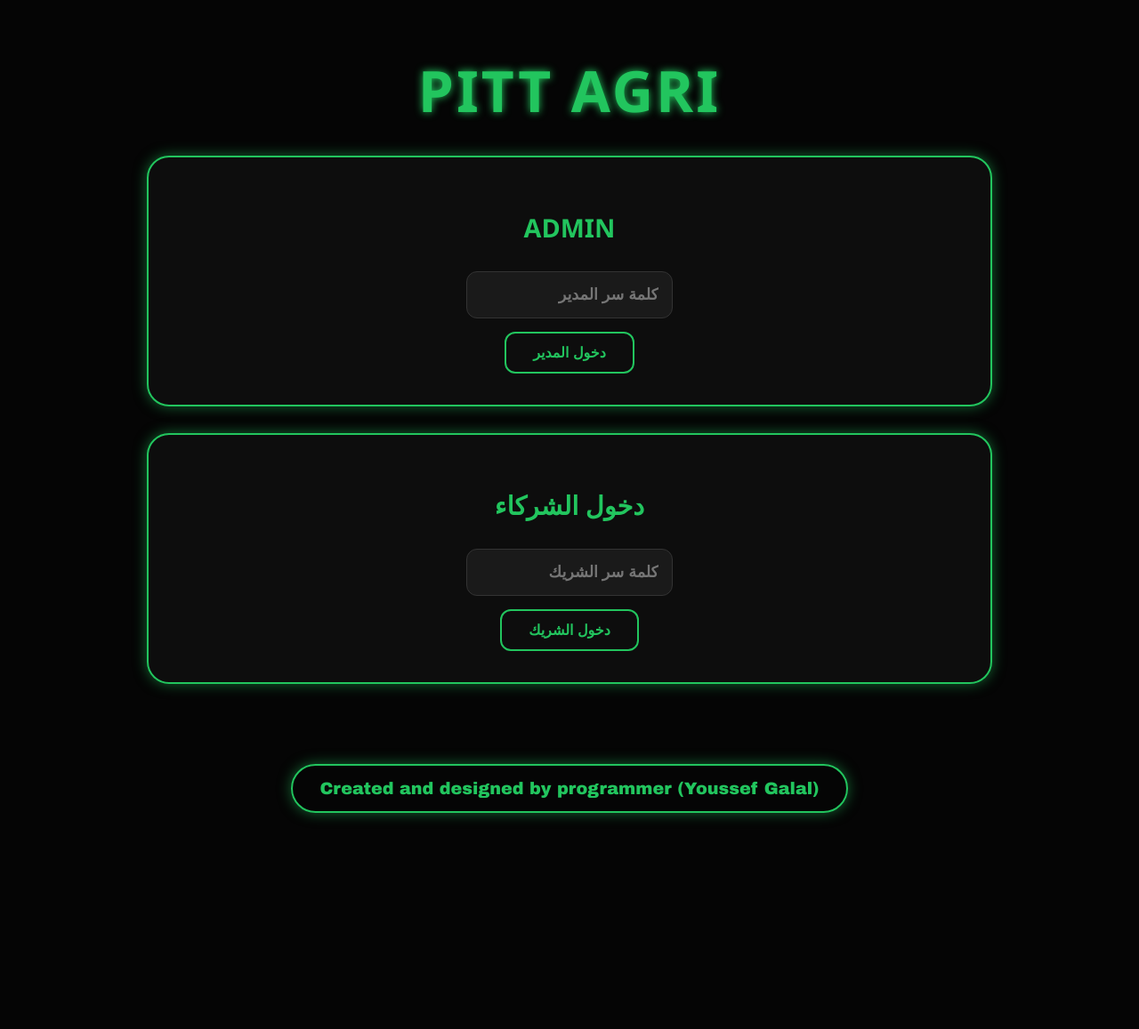
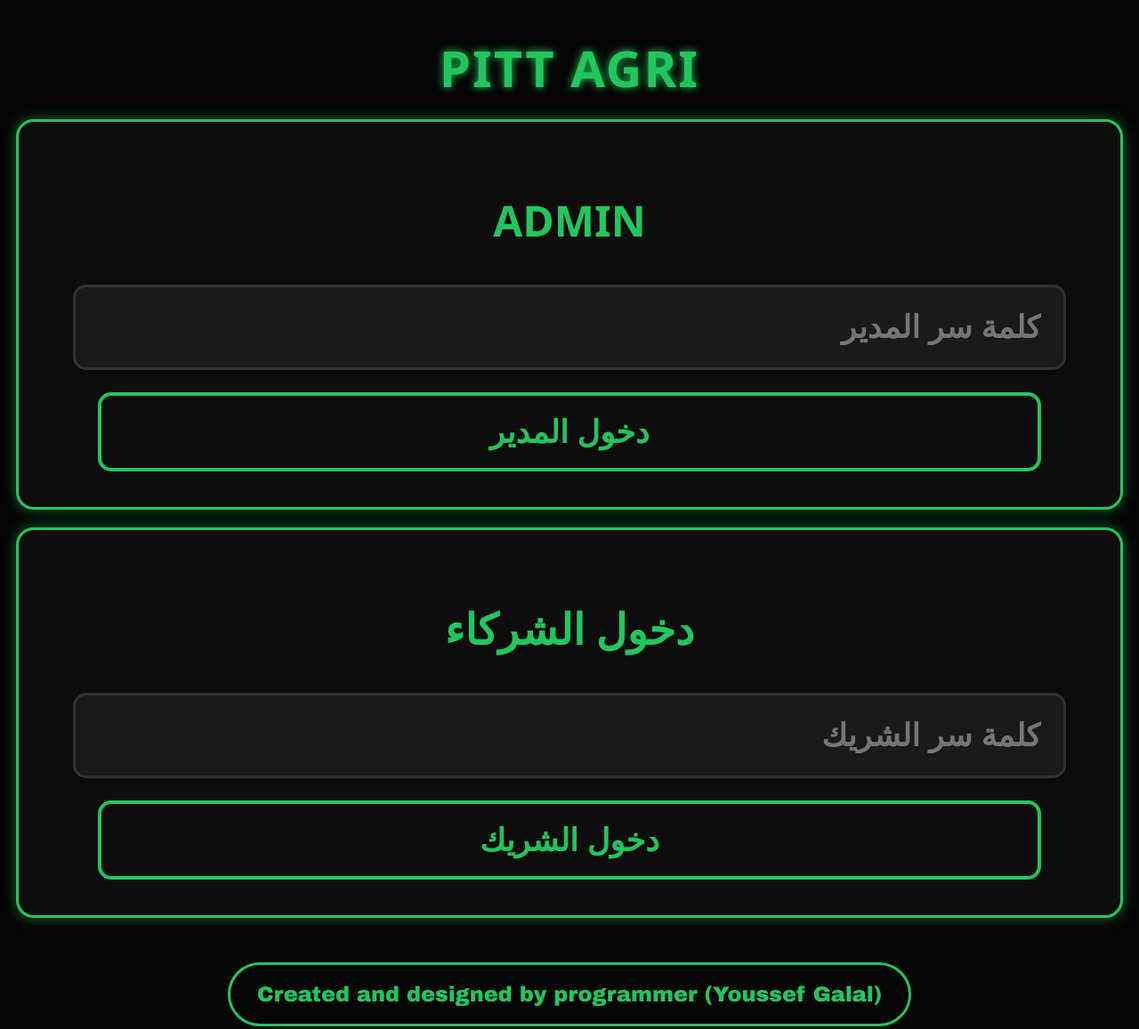
Before and after one commit to ygalal716-web/pitt-agri, a plain HTML site: page index.html in a window 1280 px wide. Shown: the whole page at 89% size. Before the commit the page ends 982 px from the top, so only its background shows below. Drawn offline with Linux system fonts and the light colour scheme.

Commit message:
index.html

```diff
--- a/index.html
+++ b/index.html
@@ -7,44 +7,42 @@
     <script src="https://www.gstatic.com/firebasejs/9.6.1/firebase-firestore-compat.js"></script>
     <style>
         :root { --bg: #050505; --accent: #22c55e; --text: #ffffff; --neon-shadow: 0 0 15px rgba(34, 197, 94, 0.5); }
-        body { font-family: 'Segoe UI', sans-serif; background: #050505; color: #ffffff; padding: 20px; }
-        .container { max-width: 950px; margin: auto; text-align: center; }
+        body { font-family: 'Segoe UI', sans-serif; background: #050505; color: #ffffff; padding: 10px; }
+        .container { max-width: 100%; margin: auto; text-align: center; }
 
-        .farm-title { font-size: 4em; font-weight: 900; color: var(--accent); margin: 30px 0; letter-spacing: 3px; text-transform: uppercase; text-shadow: 0 0 10px var(--accent); }
+        .farm-title { font-size: 3.5em !important; font-weight: 900; color: var(--accent); margin: 20px 0; letter-spacing: 2px; text-transform: uppercase; text-shadow: 0 0 10px var(--accent); }
 
         .glossy-box {
             background: #0d0d0d;
-            padding: 30px; border-radius: 25px;
-            border: 2px solid var(--accent);
+            padding: 30px; border-radius: 20px;
+            border: 3px solid var(--accent);
             box-shadow: var(--neon-shadow);
-            margin: 30px 0;
-            transition: 0.4s;
+            margin: 20px 0;
         }
 
-        h3 { font-size: 1.8em; font-weight: 800; color: var(--accent); margin-bottom: 20px; text-transform: uppercase; }
+        h3 { font-size: 3em !important; font-weight: 900 !important; color: var(--accent) !important; margin-bottom: 25px !important; text-transform: uppercase; }
 
         input {
-            font-size: 1.1em; font-weight: bold; padding: 15px; border-radius: 12px;
-            border: 1px solid #333; background: #1a1a1a; color: var(--accent);
-            width: 200px; margin: 10px; transition: 0.3s;
+            font-size: 2.2em !important; font-weight: bold; padding: 25px !important; border-radius: 15px !important;
+            border: 3px solid #333; background: #1a1a1a; color: var(--accent) !important;
+            width: 90% !important; margin: 15px 0 !important;
         }
-        input:focus { border-color: var(--accent); box-shadow: 0 0 10px var(--accent); outline: none; }
 
         .btn {
-            font-size: 1em; font-weight: 900; background: transparent;
-            border: 2px solid var(--accent); color: var(--accent); padding: 12px 30px;
-            border-radius: 12px; cursor: pointer; transition: 0.3s; margin: 5px;
+            font-size: 2.2em !important; font-weight: 900 !important; background: transparent;
+            border: 4px solid var(--accent) !important; color: var(--accent) !important; padding: 20px 40px !important;
+            border-radius: 15px !important; cursor: pointer; margin: 10px; width: 90%;
         }
         .btn:hover { background: var(--accent); color: #000; box-shadow: var(--neon-shadow); }
 
         table { width: 100%; border-collapse: collapse; margin-top: 15px; }
-        th { font-size: 1.8em !important; font-weight: 900 !important; color: #fff !important; padding: 25px 5px !important; border-bottom: 2px solid var(--accent) !important; }
-        td { font-size: 2em !important; font-weight: 800 !important; color: #ddd !important; padding: 30px 5px !important; border-bottom: 1px solid #222 !important; }
+        th { font-size: 2.2em !important; font-weight: 900 !important; color: #fff !important; padding: 30px 10px !important; border-bottom: 4px solid var(--accent) !important; }
+        td { font-size: 2.5em !important; font-weight: 800 !important; color: #fff !important; padding: 30px 10px !important; border-bottom: 2px solid #333 !important; }
 
         .signature {
-            font-family: 'Arial Black', sans-serif; font-size: 1.2em; color: var(--accent);
-            border: 2px solid var(--accent); padding: 15px 30px; border-radius: 50px;
-            display: inline-block; font-weight: 900; box-shadow: var(--neon-shadow);
+            font-family: 'Arial Black', sans-serif; font-size: 1.5em; color: var(--accent);
+            border: 3px solid var(--accent); padding: 20px 30px; border-radius: 50px;
+            display: inline-block; font-weight: 900; margin-top: 30px;
         }
         .hidden { display: none; }
     </style>
@@ -73,12 +71,10 @@
             <h3>Admin Tools</h3>
             <button class="btn" onclick="add('expenses')">+ مصروف</button>
             <button class="btn" onclick="add('sales')">+ مدخلات</button>
-            <br>
             <input type="text" id="partnerName" placeholder="اسم الشريك">
             <input type="number" id="partnerVal" placeholder="القيمة">
             <button class="btn" onclick="updatePartner('paid')">تسجيل دفع</button>
             <button class="btn" onclick="updatePartner('balance')" style="border-color: #ef4444; color: #ef4444;">إضافة عليه</button>
-            <br><br>
             <input type="text" id="noteInput" placeholder="ملاحظة...">
             <button class="btn" onclick="addNote()">إضافة ملاحظة</button>
         </div>
@@ -86,13 +82,13 @@
         <div class="glossy-box">
             <h3>المصروفات</h3>
             <table><thead><tr><th>المنتج</th><th>السعر</th><th>التاريخ</th><th>تحكم</th></tr></thead><tbody id="expBody"></tbody></table>
-            <div style="font-size:1.5em; font-weight:900; margin-top:15px;">الإجمالي: <span id="totalExp">0</span></div>
+            <div style="font-size:2.8em; font-weight:900; margin-top:20px;">الإجمالي: <span id="totalExp">0</span></div>
         </div>
 
         <div class="glossy-box">
             <h3>المدخلات</h3>
             <table><thead><tr><th>المنتج</th><th>السعر</th><th>الكمية</th><th>التاريخ</th><th>تحكم</th></tr></thead><tbody id="salesBody"></tbody></table>
-            <div style="font-size:1.5em; font-weight:900; margin-top:15px;">الإجمالي: <span id="totalSales">0</span></div>
+            <div style="font-size:2.8em; font-weight:900; margin-top:20px;">الإجمالي: <span id="totalSales">0</span></div>
         </div>
 
         <div class="glossy-box">
@@ -100,15 +96,13 @@
             <table><thead><tr><th>الاسم</th><th>المدفوع</th><th>عليه</th><th>حسابه</th><th>تحكم</th></tr></thead><tbody id="partBody"></tbody></table>
         </div>
 
-        <div class="glossy-box" style="border: 4px solid var(--accent);">
+        <div class="glossy-box" style="border: 6px solid var(--accent);">
             <h3>صافي الربح النهائي</h3>
-            <div id="netProfit" style="font-size: 3.5em; font-weight:900;">0</div>
+            <div id="netProfit" style="font-size: 5em; font-weight:900;">0</div>
         </div>
     </div>
 
-    <div style="margin-top:50px; padding:40px;">
-        <div class="signature">Created and designed by programmer (Youssef Galal)</div>
-    </div>
+    <div class="signature">Created and designed by programmer (Youssef Galal)</div>
 </div>
 
 <script>
@@ -135,7 +129,7 @@
         db.collection("expenses").onSnapshot(s => {
             let h = '', total = 0; s.forEach(d => {
                 let data = d.data(); total += Number(data.v);
-                h += `<tr><td>${data.n}</td><td>${data.v}</td><td>${data.t}</td><td>${isAdmin ? `<button class="btn" style="padding:5px;" onclick="del('expenses','${d.id}')">X</button>` : '-'}</td></tr>`;
+                h += `<tr><td>${data.n}</td><td>${data.v}</td><td>${data.t}</td><td>${isAdmin ? `<button class="btn" style="padding:10px !important; font-size:1.5em !important;" onclick="del('expenses','${d.id}')">X</button>` : '-'}</td></tr>`;
             });
             document.getElementById('expBody').innerHTML = h;
             document.getElementById('totalExp').innerText = total; calc();
@@ -143,7 +137,7 @@
         db.collection("sales").onSnapshot(s => {
             let h = '', total = 0; s.forEach(d => {
                 let data = d.data(); total += Number(data.v);
-                h += `<tr><td>${data.n}</td><td>${data.v}</td><td>${data.q}</td><td>${data.t}</td><td>${isAdmin ? `<button class="btn" style="padding:5px;" onclick="del('sales','${d.id}')">X</button>` : '-'}</td></tr>`;
+                h += `<tr><td>${data.n}</td><td>${data.v}</td><td>${data.q}</td><td>${data.t}</td><td>${isAdmin ? `<button class="btn" style="padding:10px !important; font-size:1.5em !important;" onclick="del('sales','${d.id}')">X</button>` : '-'}</td></tr>`;
             });
             document.getElementById('salesBody').innerHTML = h;
             document.getElementById('totalSales').innerText = total; calc();
@@ -151,7 +145,7 @@
         db.collection("partners").onSnapshot(s => {
             let h = ''; s.forEach(d => {
                 let data = d.data(); let balance = Number(data.paid) - Number(data.balance);
-                h += `<tr><td>${d.id}</td><td>${data.paid}</td><td>${data.balance}</td><td>${balance}</td><td>${isAdmin ? `<button class="btn" style="padding:5px;" onclick="del('partners','${d.id}')">X</button>` : '-'}</td></tr>`;
+                h += `<tr><td>${d.id}</td><td>${data.paid}</td><td>${data.balance}</td><td>${balance}</td><td>${isAdmin ? `<button class="btn" style="padding:10px !important; font-size:1.5em !important;" onclick="del('partners','${d.id}')">X</button>` : '-'}</td></tr>`;
             });
             document.getElementById('partBody').innerHTML = h;
         });
```
